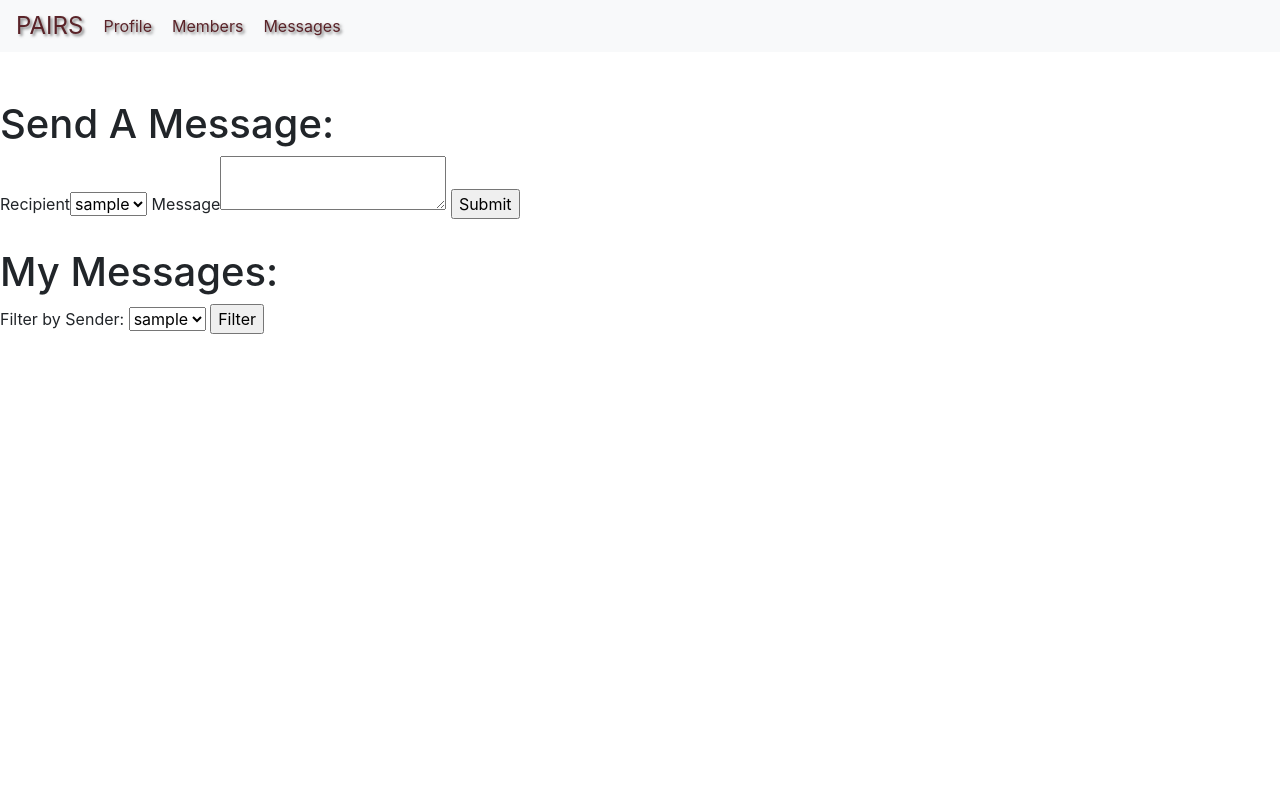
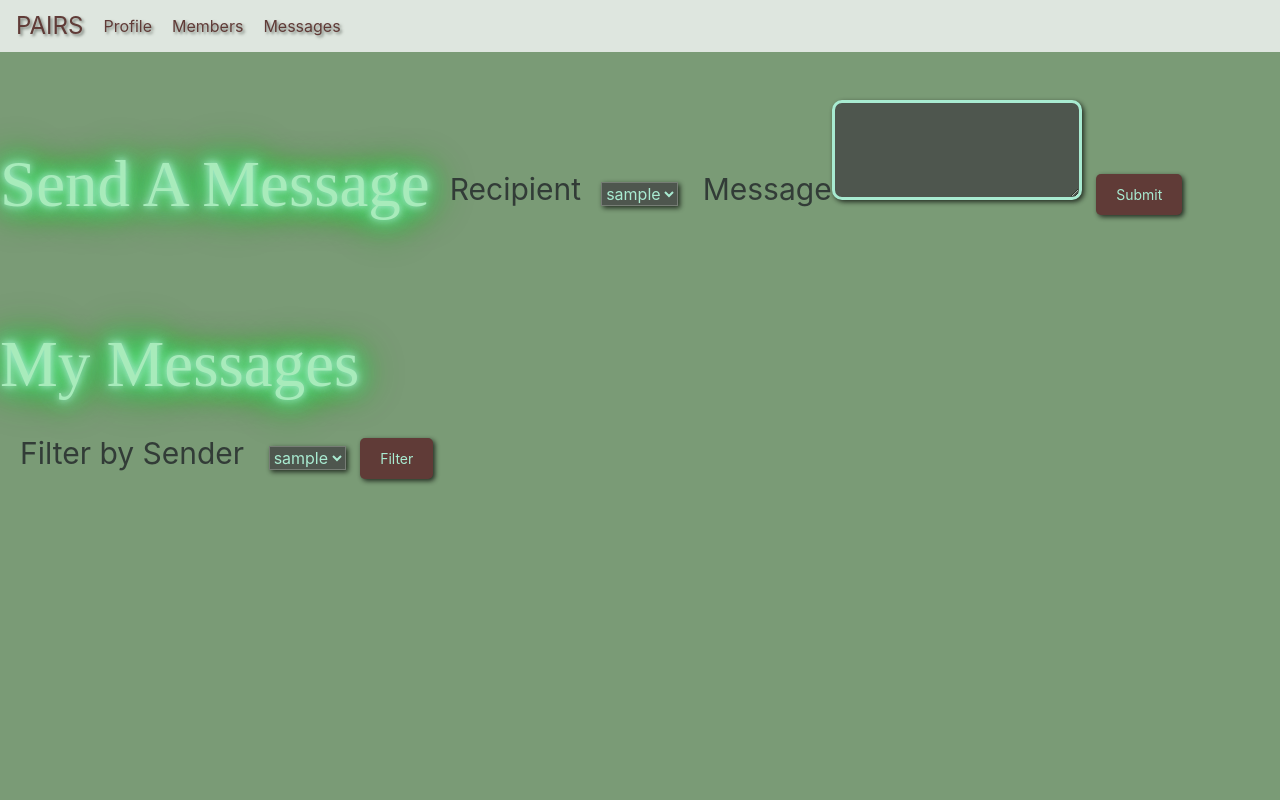
Before and after one commit to Damien580/Final-Fullstack-Capstone, a Flask app: page /messages in a window 1280 px wide. Run offline with Flask 2, Linux system fonts and the light colour scheme; the visitor is signed in with stand-in values (Sample User, id 1); data comes from the database, SQL or seed files in the repository; data that the repository does not hold is empty; some libraries are stand-ins or nearby versions.

Commit message:
working site

```diff
--- a/server.py
+++ b/server.py
@@ -4,6 +4,8 @@ from forms import NewUserForm, SearchForm, AddPhotoForm, LoginForm, MessageForm
 from flask_login import LoginManager, login_user, login_required, current_user, logout_user
 from datetime import datetime
 import crud
+from distutils.log import debug
+from fileinput import filename
 
 app = Flask(__name__)
 app.secret_key = "DatingAppForMyCapstone"
--- a/static/styles.css
+++ b/static/styles.css
@@ -333,8 +331,139 @@ header{
 /* ------------------------ user.html--------------------- */
 .username{
     display: flex;
-    justify-content: center;
-    font-size: 150px;
-    font-family: Backstreet;
+    font-size: 100px;
+    font-family: Late Night;
     margin-top: 25px;
+    margin-left: 25px;
+    color: #b5ffce;
+    animation: glow 1s ease-in-out infinite alternate;
 }
+@keyframes glow {
+    from {
+      text-shadow: 0 0 1px #b5ffe9, 0 0 5px #b5ffe9, 0 0 10px #16FA4A , 0 0 15px #16FA4A , 0 0 20px #16FA4A , 0 0 25px #068223 , 0 0 30px #068223 ;
+    }
+    to {
+      text-shadow: 0 0 10px #b5ffe9, 0 0 20px #b5ffe9, 0 0 30px #16FA4A , 0 0 40px #16FA4A , 0 0 50px #16FA4A , 0 0 60px #068223 , 0 0 70px #068223 ;
+    }
+  }
+  .bio{
+    margin-left: 100px;
+    color: #b5ffe9;
+    font-size: 25px;
+    font-weight: 400;
+    text-shadow: 2px 2px 3px rgba(0, 0, 0, 0.7);
+
+  }
+  .pic-comment-user{
+    color: #5a2328;
+    text-shadow: 2px 2px 3px rgba(0, 0, 0, 0.4);
+    font-size: 20px;
+  }
+  .user_info{
+    display: flex;
+    flex-direction: row;
+    margin-top: 25px;
+    }
+    .pic-list{
+        margin-left: 15vw;
+    }
+
+
+    /*------------------- messages.html--------------------- */
+.header{
+    display: flex;
+    font-size: 65px;
+    color: #b5ffe9;
+    font-family: Late Night;
+    color: #b5ffce;
+    animation: glow 1s ease-in-out infinite alternate;
+    margin-top: 45px;
+}
+@keyframes glow {
+    from {
+      text-shadow: 0 0 1px #b5ffe9, 0 0 5px #b5ffe9, 0 0 10px #16FA4A , 0 0 15px #16FA4A , 0 0 20px #16FA4A , 0 0 25px #068223 , 0 0 30px #068223 ;
+    }
+    to {
+      text-shadow: 0 0 10px #b5ffe9, 0 0 20px #b5ffe9, 0 0 30px #16FA4A , 0 0 40px #16FA4A , 0 0 50px #16FA4A , 0 0 60px #068223 , 0 0 70px #068223 ;
+    }
+  }
+.label-form{
+    font-size: 30px;
+    margin-left: 20px;
+}
+.drop{
+    margin-left: 20px;
+    color: #b5ffe9;
+    background-color: #444545;
+    box-shadow: 2px 2px 5px rgba(0, 0, 0, 0.9);
+}
+.drop:active {
+    background-color: #444545;
+    color: #b5ffe9;
+}
+.box{
+    height: 100px;
+    width: 250px;
+    background-color: #444545;
+    color: #b5ffe9;
+    border: solid;
+    box-shadow: 2px 2px 5px rgba(0, 0, 0, 0.9);
+    border-radius: 10px;
+}
+.search-btn2{
+    margin-left: 10px;
+    background-color: #5a2328;
+    color: #b5ffe9;
+    font-size: 14px;
+    padding: 10px 20px;
+    border-radius: 5px;
+    border: none;
+    cursor: pointer;
+    box-shadow: 2px 2px 5px rgba(0, 0, 0, 0.9);
+}
+.header2{
+    display: flex;
+    font-size: 65px;
+    font-family: Late Night;
+    color: #b5ffce;
+    animation: glow 1s ease-in-out infinite alternate;
+}
+@keyframes glow {
+    from {
+      text-shadow: 0 0 1px #b5ffe9, 0 0 5px #b5ffe9, 0 0 10px #16FA4A , 0 0 15px #16FA4A , 0 0 20px #16FA4A , 0 0 25px #068223 , 0 0 30px #068223 ;
+    }
+    to {
+      text-shadow: 0 0 10px #b5ffe9, 0 0 20px #b5ffe9, 0 0 30px #16FA4A , 0 0 40px #16FA4A , 0 0 50px #16FA4A , 0 0 60px #068223 , 0 0 70px #068223 ;
+    }
+  }
+.label-form2{
+    font-size: 30px;
+    margin-left: 20px;
+    margin-top: 20px;
+}
+.spacer{
+    display: flex;
+    margin-bottom: 70px;
+}
+.messages-list{
+    display: flex;
+    margin-top: 15px;
+    font-size: 20px;
+    color: #b5ffe9;
+    text-shadow: 2px 2px 3px rgba(0, 0, 0, 0.7);
+}
+.message{
+    border: solid;
+    border-radius: 10px;
+    border-style: solid;
+    border-color: #5a2328;
+    background-color: #444545;
+    padding: 5px;
+    box-shadow: 2px 2px 5px rgba(0, 0, 0, 0.9);
+}
+.flash{
+    display: flex;
+    color: #b5ffe9;
+    font-size: 30px;
+    text-shadow: 2px 2px 3px rgba(0, 0, 0, 0.7);
+}
--- a/templates/messages.html
+++ b/templates/messages.html
@@ -1,39 +1,43 @@
 {% extends "base.html" %}
 
 {% block head %}
-<div class="form-container">
-    <h1>Send A Message:</h1>
+<body class="home-body"></body>
+<div class="message-send">
+    <div class="spacer">
+    <h1 class="header">Send A Message</h1>
     <form class="message_form" action="{{ url_for('messages') }}" method="POST">
         {{ message_form.hidden_tag() }}
         {{ message_form.csrf_token() }}
-        {{ message_form.recipient.label }}{{ message_form.recipient }}
-        {{ message_form.message.label }}{{ message_form.message }}
-        {{ message_form.submit }}
+        {{ message_form.recipient.label(class="label-form") }}{{ message_form.recipient(class="drop") }}
+        {{ message_form.message.label(class="label-form")  }}{{ message_form.message(class="box") }}
+        {{ message_form.submit(class="search-btn2") }}
     </form>
+    </div>
 </div>
 {% for message in get_flashed_messages() %}
-<p>{{ message }}</p>
+<p class="flash">{{ message }}</p>
 {% endfor %}
 <br>
 {% endblock %}
 
 {% block body %}
-<h1>My Messages:</h1>
+<div class="">
+<h1     class="header2">My Messages</h1>
 <form method="GET">
-    <label for="sender">Filter by Sender:</label>
-    <select name="sender" id="sender">
+    <label class="label-form2" for="sender">Filter by Sender</label>
+    <select class="drop" name="sender" id="sender">
 
         {% for sender in senders %}
-            <option value="{{ sender.id }}">{{ sender.username }}</option>
+            <option  value="{{ sender.id }}">{{ sender.username }}</option>
         {% endfor %}
     </select>
-    <input type="submit" value="Filter">
+    <input class="search-btn2" type="submit" value="Filter">
 </form>
-
+</div>
 <ul>
 {% for message in messages %}
-    <li>
-        <div>
+    <li class="messages-list">
+        <div class="message">
             <p>From: {{ message.sender.username }}</p>
             <p>Message: {{ message.message }}</p>
             <p>Date/Time: {{ message.date_time }}</p>
@@ -41,4 +45,5 @@
     </li>
 {% endfor %}
 </ul>
+
 {% endblock %}
```
Also changed, not shown: other parts of static/styles.css (+14 -16 lines), data/users.json (+13 -6 lines), templates/profile.html (+8 -8 lines), templates/user.html (+5 -2 lines), me.jpg (added), static/pics/me.jpg (added), 3 other files.
